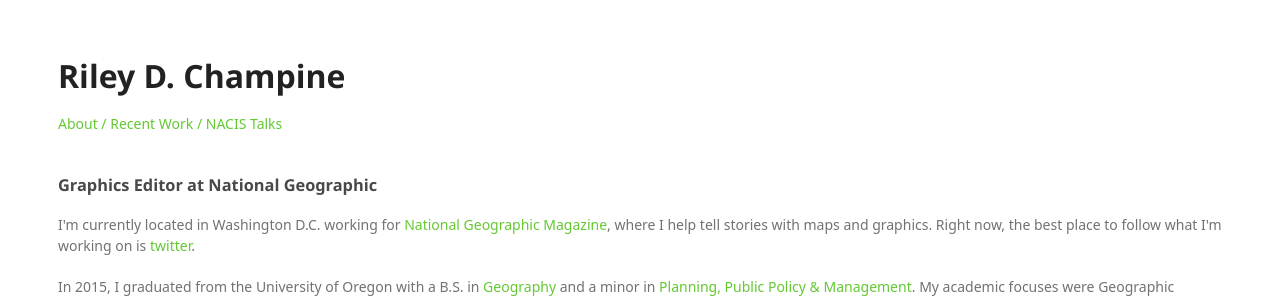
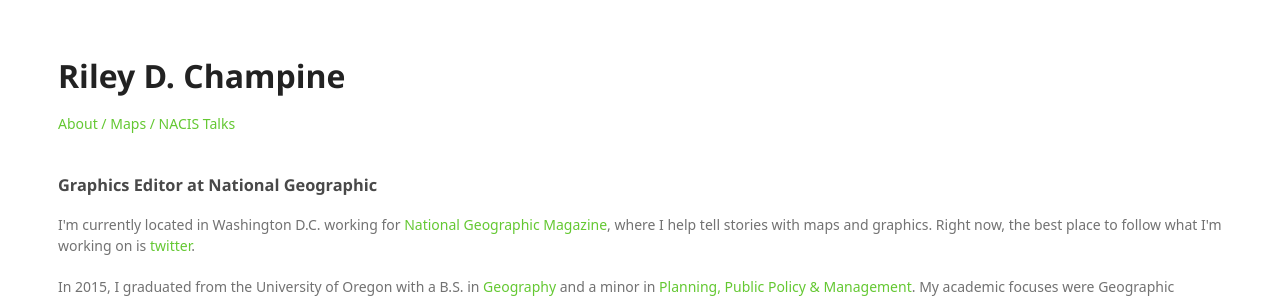
Before and after one commit to rileydchampine/rileydchampine.github.io, a Jekyll site: the page built from index.html, in a window 1280 px wide. Shown: the top 300 px of the page. Built offline with Jekyll 4.4.1, drawn with Linux system fonts in a browser that asks for light colours; some web fonts are replaced.

Commit message:
Update default.html

```diff
--- a/_layouts/default.html
+++ b/_layouts/default.html
@@ -9,7 +9,7 @@
 			<h1>Riley D. Champine</h1>
 			<nav>
 			<a href="/index.html">About / </a>
-			<a href="/maps.html">Recent Work / </a>
+			<a href="/maps.html">Maps / </a>
 			<a href="/nacis.html">NACIS Talks</a>
 	        		<!--<li><a href="/otherprojects.html">Projects</a></li>-->
 	        		<!--<li><a href="/press.html">Press</a></li>-->
@@ -23,6 +23,6 @@
 			</div><!-- /.container -->
 			<br>
 			<h4>Contact</h4>
-	        	<p><a href="mailto:rileydchampine@gmail.com">Email / </a><a href="https://www.linkedin.com/in/rileydchampine">LinkedIn / </a><a href="https://twitter.com/rileydchampine">Twitter</a></p>
+	        	<p><a href="mailto:riley@champine.net">Email / </a><a href="https://www.linkedin.com/in/rileydchampine">LinkedIn / </a><a href="https://twitter.com/rileydchampine">Twitter</a></p>
 		</body>
 	</html>
```
